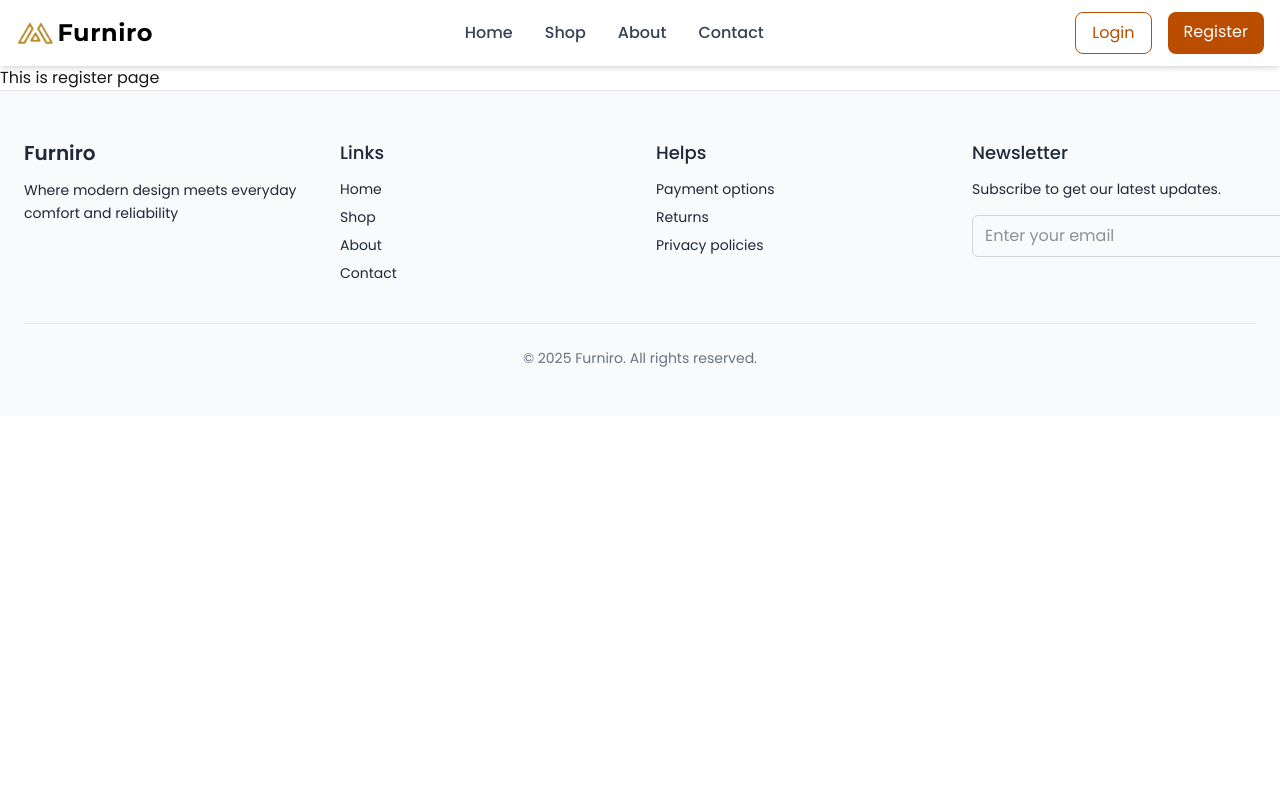
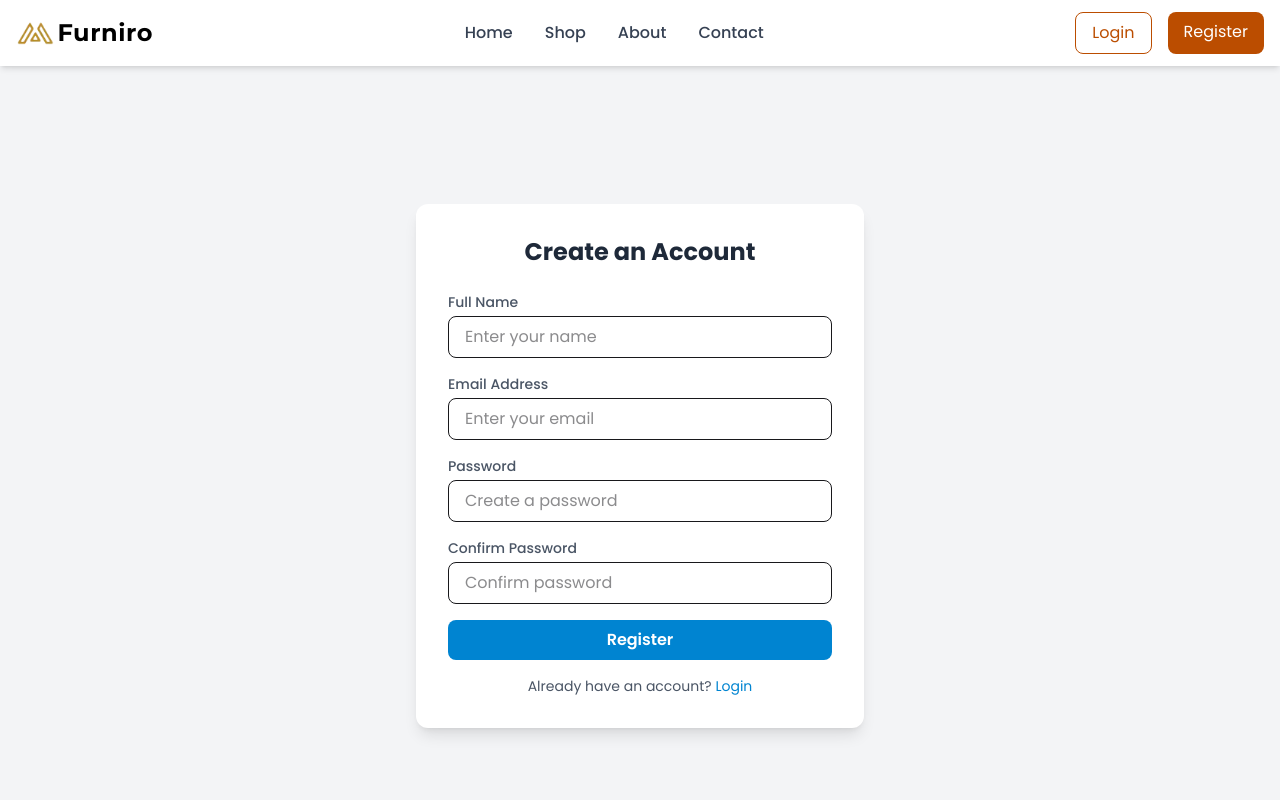
Before and after one commit to touhidtamim/Furniro, a React (Vite) app: page /register in a window 1280 px wide. Shown: the top 800 px of the page. Built offline with nearby package versions, Linux system fonts and the light colour scheme.

Commit message:
created a register page

```diff
--- a/src/Pages/register/register.jsx
+++ b/src/Pages/register/register.jsx
@@ -1,7 +1,113 @@
-import React from "react";
+import React, { useState } from "react";
 
 const Register = () => {
-  return <div>This is register page</div>;
+  const [formData, setFormData] = useState({
+    name: "",
+    email: "",
+    password: "",
+    confirmPassword: "",
+  });
+
+  const handleChange = (e) => {
+    const { name, value } = e.target;
+    setFormData({ ...formData, [name]: value });
+  };
+
+  const handleSubmit = (e) => {
+    e.preventDefault();
+    console.log(formData); // frontend only
+  };
+
+  return (
+    <div className="min-h-screen flex items-center justify-center bg-gray-100">
+      <div className="w-full max-w-md bg-white rounded-xl shadow-lg p-8">
+        <h2 className="text-2xl font-bold text-center text-gray-800 mb-6">
+          Create an Account
+        </h2>
+
+        <form onSubmit={handleSubmit} className="space-y-4">
+          {/* Name */}
+          <div>
+            <label className="block text-sm font-medium text-gray-600 mb-1">
+              Full Name
+            </label>
+            <input
+              type="text"
+              name="name"
+              placeholder="Enter your name"
+              value={formData.name}
+              onChange={handleChange}
+              className="w-full px-4 py-2 border rounded-lg focus:outline-none focus:ring-2 focus:ring-sky-500"
+              required
+            />
+          </div>
+
+          {/* Email */}
+          <div>
+            <label className="block text-sm font-medium text-gray-600 mb-1">
+              Email Address
+            </label>
+            <input
+              type="email"
+              name="email"
+              placeholder="Enter your email"
+              value={formData.email}
+              onChange={handleChange}
+              className="w-full px-4 py-2 border rounded-lg focus:outline-none focus:ring-2 focus:ring-sky-500"
+              required
+            />
+          </div>
+
+          {/* Password */}
+          <div>
+            <label className="block text-sm font-medium text-gray-600 mb-1">
+              Password
+            </label>
+            <input
+              type="password"
+              name="password"
+              placeholder="Create a password"
+              value={formData.password}
+              onChange={handleChange}
+              className="w-full px-4 py-2 border rounded-lg focus:outline-none focus:ring-2 focus:ring-sky-500"
+              required
+            />
+          </div>
+
+          {/* Confirm Password */}
+          <div>
+            <label className="block text-sm font-medium text-gray-600 mb-1">
+              Confirm Password
+            </label>
+            <input
+              type="password"
+              name="confirmPassword"
+              placeholder="Confirm password"
+              value={formData.confirmPassword}
+              onChange={handleChange}
+              className="w-full px-4 py-2 border rounded-lg focus:outline-none focus:ring-2 focus:ring-sky-500"
+              required
+            />
+          </div>
+
+          {/* Button */}
+          <button
+            type="submit"
+            className="w-full bg-sky-600 text-white py-2 rounded-lg font-semibold hover:bg-sky-700 transition"
+          >
+            Register
+          </button>
+        </form>
+
+        <p className="text-sm text-center text-gray-600 mt-4">
+          Already have an account?{" "}
+          <span className="text-sky-600 cursor-pointer hover:underline">
+            Login
+          </span>
+        </p>
+      </div>
+    </div>
+  );
 };
 
 export default Register;
```
